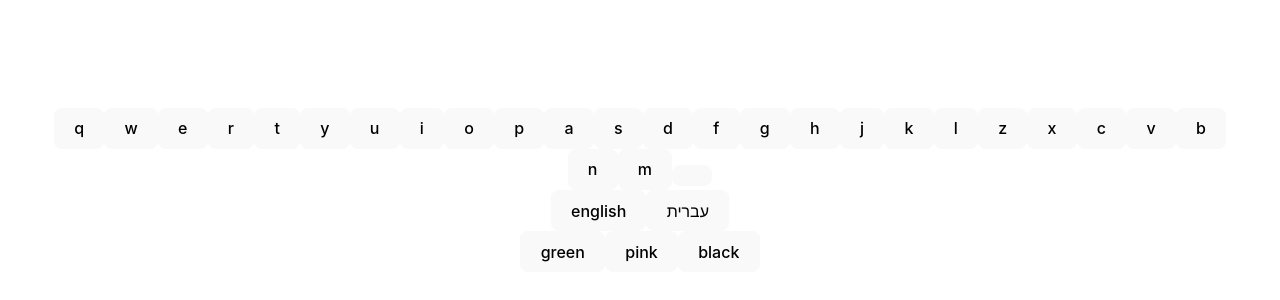
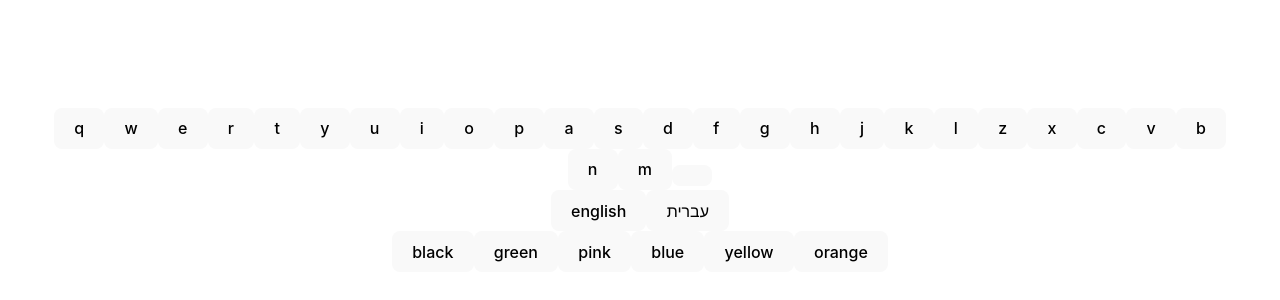
Before and after one commit to brachalevi/keyboard, a React (Vite) app in the folder keyboard/: page / in a window 1280 px wide. Shown: the part 210-510 px from the top of the page. Built offline with nearby package versions, Linux system fonts and the light colour scheme.

Commit message:
color work

```diff
--- a/keyboard/src/components/Color.jsx
+++ b/keyboard/src/components/Color.jsx
@@ -1,9 +1,12 @@
-function Color(props) {
+function Color({ propertys }) {
+  const colors = ["black", "green", "pink", "blue", "yellow", "orange"];
   return (
     <div id="color">
-      <button onClick={() => (props.propertys.color = "green")}>green</button>
-      <button onClick={() => (props.propertys.color = "pink")}>pink</button>
-      <button onClick={() => (props.propertys.color = "black")}>black</button>
+      {colors.map((color, key) => (
+        <button key={key} onClick={() => (propertys.color = color)}>
+          {color}
+        </button>
+      ))}
     </div>
   );
 }
```
